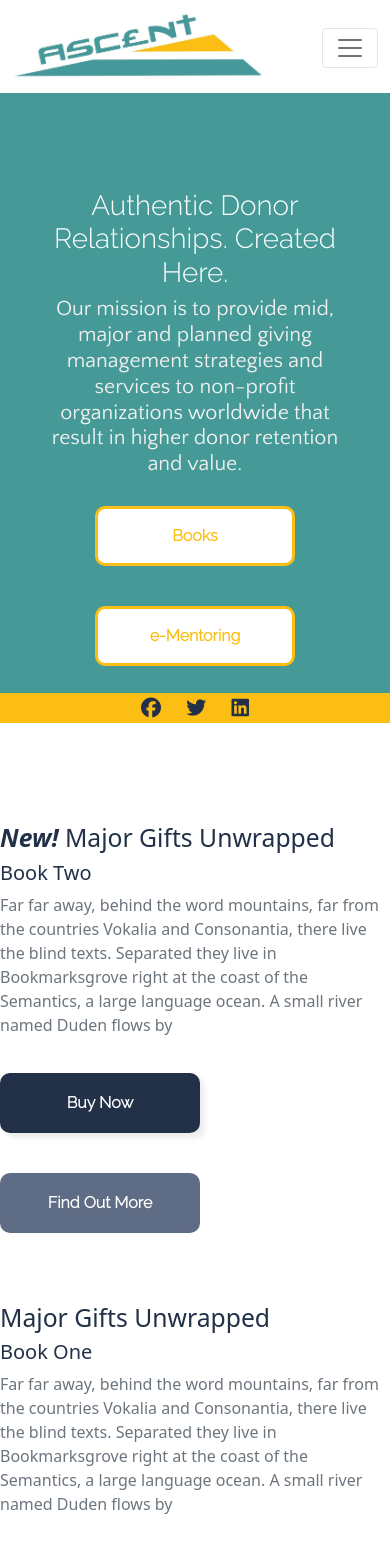
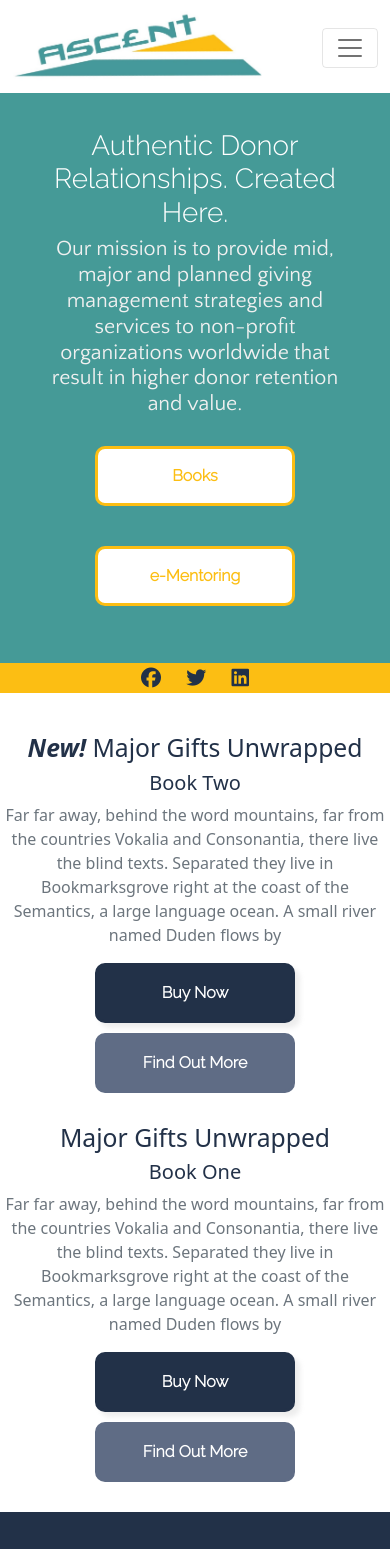
Before and after one commit to airwin1212/Ascent-Philanthropy, a plain HTML site: page index.html in a window 390 px wide. Shown: the top 1549 px of the page. Drawn offline with nearby package versions, Linux system fonts and the light colour scheme.

Commit message:
Slightly improved responsiveness of Homepage

```diff
--- a/index.html
+++ b/index.html
@@ -78,13 +78,13 @@
             <a href="https://twitter.com/ruthascent"><i class="fab fa-twitter icons"></i></a>
             <a href="https://uk.linkedin.com/in/ruth-irwin-05613824?trk=people-guest_people_search-card"><i class="fab fa-linkedin icons"></i></a>
         </div>
-
-        <div class="row books flex">
-            <div class="col-md-2 .d-sm-none .d-md-none .d-lg-block"></div>
-            <div class="col-md-3 d-lg-block">
+        <div class="books">
+            <div class="row flex">
+                <div class="col-lg-2 .d-sm-none .d-md-none .d-lg-block"></div>
+                <div class="col-lg-3 .d-md-none d-lg-block">
                     <img src="book2.jpg" class="bookImage topBook" alt="Major Gifts Unwrapped">
                 </div>
-            <div class="col-md-5">
+                <div class="col-lg-5">
                     <div class="project-desciption">
                         <h2 class="booktitle"><em><strong>New!</strong></em> Major Gifts Unwrapped</h2>
                         <h5>Book Two</h5>
@@ -102,11 +102,11 @@
                         </button>
                     </div>
                 </div>
-            <div class="col-md-2 .d-sm-none .d-md-none .d-lg-block"></div>
+                <div class="col-lg-2 .d-sm-none .d-md-none .d-lg-block"></div>
             </div>
             <div class="row flex">
-            <div class="col-md-2 .d-md-none .d-lg-block"></div>
-            <div class="col-md-5">
+                <div class="col-lg-2 .d-md-none .d-lg-block"></div>
+                <div class="col-lg-5">
                     <div class="project-desciption">
                         <h2 class="booktitle">Major Gifts Unwrapped</h2>
                         <h5>Book One</h5>
@@ -124,10 +124,11 @@
                         </button>
                     </div>
                 </div>
-            <div class="col-md-3 d-lg-block">
+                <div class="col-lg-3 .d-md-none d-lg-block">
                     <img src="book1.jpg" class="bookImage bottomBook" alt="Major Gifts Unwrapped 2">
                 </div>
-            <div class="col-md-2 .d-md-none .d-lg-block"></div>
+                <div class="col-lg-2 .d-md-none .d-lg-block"></div>
+            </div>
         </div>
         <div class="mentoring">
             <div class="row flex">
--- a/style.css
+++ b/style.css
@@ -315,22 +315,51 @@ nav a.active {
   color: white;
 }
 
-@media (max-width: 576px) {
+@media (max-width: 768px) {
+  h1,
+  h2,
+  h3,
+  h4,
+  h5,
+  h6,
+  p {
+    text-align: center;
+  }
   project-desciption {
-    text-align: center;
+    align-items: center;
+    margin: 0 auto;
   }
   .container {
     align-items: center;
   }
   .hero {
-    height: 600px;
+    height: 570px;
+    padding-top: 20px;
   }
   .heroBooks {
     height: 400px;
     padding-top: 20px;
   }
+  .headerText {
+    padding-top: 0px;
+    margin-top: 0;
+  }
   .bookImage {
     display: none;
+  }
+  .buyButtonHomepage,
+  .bookButtons {
+    display: block;
+    margin: 0 auto;
+    margin-top: 10px;
+    margin-bottom: 10px;
+  }
+  .booktitle {
+    padding: 20px 0px 0px 0px;
+    margin-top: 0;
+  }
+  .books {
+    padding: 20px 0px;
   }
   .card-body {
     margin: 0;
```
Also changed, not shown: books.html (+0 -1 lines). Lines whose indentation alone changed are shown as unchanged.
